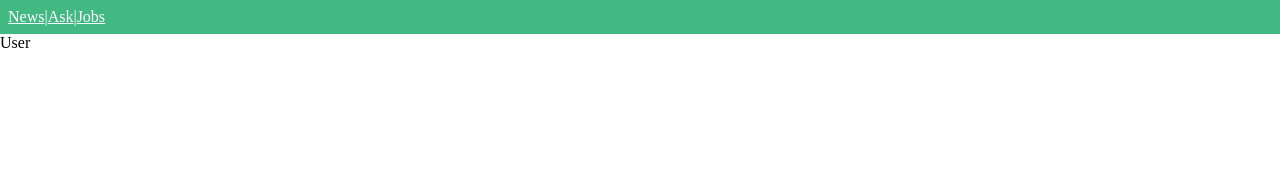
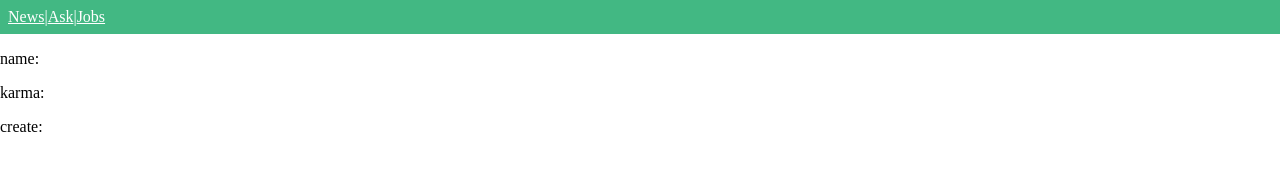
Before and after one commit to gmlwjd9405/news-blog-client, a Vue app in the folder vue-news/: page /user/1 in a window 1280 px wide. Shown: the top 186 px of the page. Built offline with nearby package versions, Linux system fonts and the light colour scheme; no server answers.

Commit message:
Implement user info page using router params

```diff
--- a/vue-news/src/api/index.js
+++ b/vue-news/src/api/index.js
@@ -19,9 +19,14 @@ function fetchJobsList() {
   return axios.get(`${config.baseUrl}jobs/1.json`);
 }
 
+function fetchUserInfo(username) {
+  return axios.get(`${config.baseUrl}user/${username}.json`);
+}
+
 export {
   fetchNewsList,
   fetchAskList,
   fetchJobsList,
+  fetchUserInfo,
 
 }
--- a/vue-news/src/store/actions.js
+++ b/vue-news/src/store/actions.js
@@ -1,4 +1,4 @@
-import { fetchNewsList, fetchJobsList, fetchAskList } from "../api/index.js";
+import { fetchNewsList, fetchJobsList, fetchAskList, fetchUserInfo } from "../api/index.js";
 
 export default {
   /* 1. BackEnd에서 불러온 API를 actions에서 호출 */
@@ -35,5 +35,14 @@ export default {
       .catch(error => {
         console.log(error);
       });
+  },
+  FETCH_USER({ commit }, name) {
+    fetchUserInfo(name)
+      .then(({ data }) => {
+        commit('SET_USER', data);
+      })
+      .catch(error => {
+        console.log(error);
+      })
   }
 };
--- a/vue-news/src/store/index.js
+++ b/vue-news/src/store/index.js
@@ -11,6 +11,7 @@ export const store = new Vuex.Store({
     news: [],
     jobs: [],
     ask: [],
+    user: {}, // 객체
   },
   /* computed와 동일한 속성 */
   getters: {
--- a/vue-news/src/store/mutations.js
+++ b/vue-news/src/store/mutations.js
@@ -9,5 +9,8 @@ export default {
   },
   SET_ASK(state, ask) {
     state.ask = ask;
-  }
+  },
+  SET_USER(state, user) {
+    state.user = user;
+  },
 };
--- a/vue-news/src/views/UserView.vue
+++ b/vue-news/src/views/UserView.vue
@@ -1,10 +1,25 @@
 <template>
-  <div>User</div>
+<div>
+  <p>name: {{ userInfo.id }}</p>
+  <p>karma: {{ userInfo.karma }}</p>
+  <p>create: {{ userInfo.created }}</p>
+</div>
 </template>
 
 <script>
 export default {
+  computed: {
+    userInfo() {
+      return this.$store.state.user;
+    },
+  },
+  created() {
+    const userName = this.$route.params.id;
 
+    // dispatch의 인자(payload)는 반드시 하나!
+    // 값이 여러개 일 때는 하나의 객체로 만들어서 전달.
+    this.$store.dispatch('FETCH_USER', userName);
+  },
 }
 </script>
 
```
